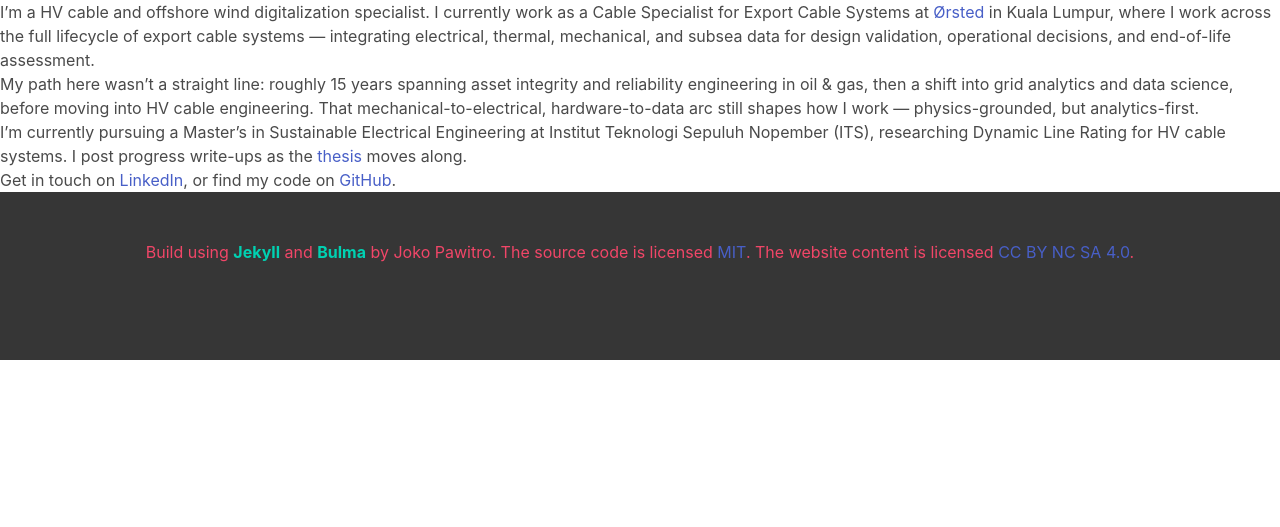
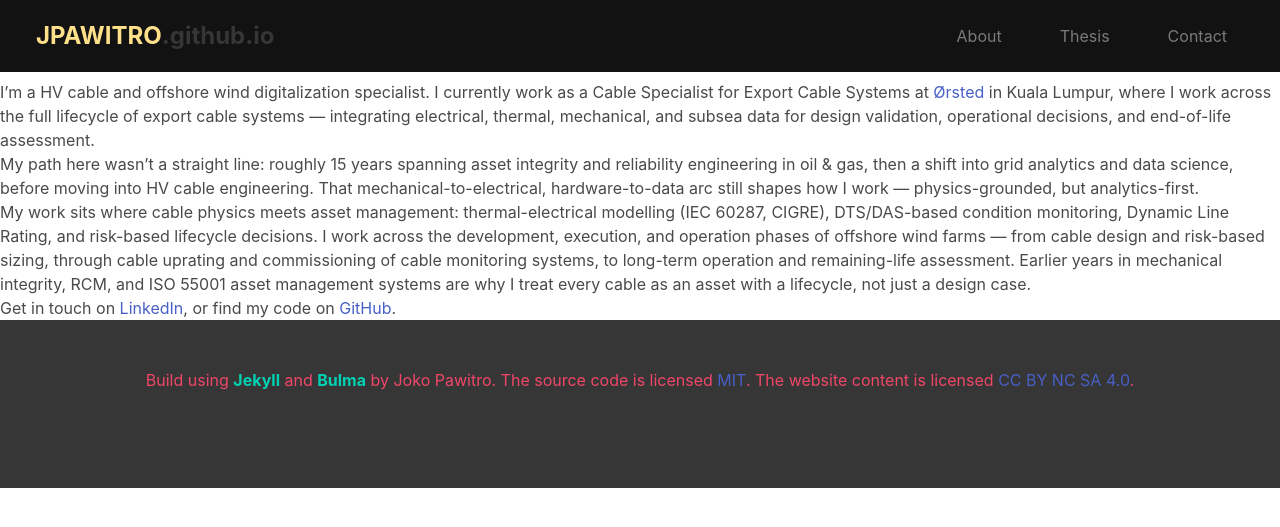
Before and after one commit to jpawitro/jpawitro.github.io, a Jekyll site: the page built from about.markdown, in a window 1280 px wide. Shown: the top 527 px of the page. Built offline with Jekyll 4.4.1, drawn with Linux system fonts in a browser that asks for light colours.

```diff
--- a/Gemfile
+++ b/Gemfile
@@ -8,6 +8,10 @@ source "https://rubygems.org"
 # This will help ensure the proper Jekyll version is running.
 # Happy Jekylling!
 gem "jekyll", "~> 4.3.1"
+gem "csv"
+gem "base64"
+gem "bigdecimal"
+gem "logger"
 # This is the default theme for new Jekyll sites. You may change this to anything you like.
 # gem "minima", "~> 2.5"
 # gem 'jekyll-theme-hydejack', '~> 9.1', '>= 9.1.6'
--- a/_config.yml
+++ b/_config.yml
@@ -20,7 +20,7 @@
 
 title: Jpawitro's Space
 name: Joko Pawitro
-occupation: 'Engineer | Geek | Analyst'
+occupation: 'HV Cable & Offshore Wind Asset Engineer'
 email: jpawitro@protonmail.com
 description: >- # this means to ignore newlines until "baseurl:"
   Joko Pawitro's personal page.
@@ -47,7 +47,8 @@ occupations:
       - "Cable exposure detection & monitoring: integrating DTS/DAS with subsea survey data for early intervention"
       - "TEEM (Thermal-Electrical Equivalent Model): verifying supplier thermal calculations and design assumptions"
       - "RBCD (Risk-Based Cable Design): ongoing simulation for design validation"
-      - "Dynamic Line Rating (DLR) methodology — also the focus of my Master's thesis"
+      - "Cable uprating and commissioning of cable monitoring systems (execution phase)"
+      - "Dynamic Line Rating (DLR) methodology for operational capacity optimisation"
     capabilities:
       - HV cable systems (export, array, onshore, offshore)
       - Thermal-electrical modeling (IEC 60287, CIGRE TB 880/908)
--- a/_includes/navbar.html
+++ b/_includes/navbar.html
@@ -1,8 +1,8 @@
 <nav class="navbar has-background-black-bis is-fixed-top" role="navigation" aria-label="main navigation">
   <div class="navbar-brand px-5 py-2">
     <p class="navbar-item is-size-4 has-text-dark has-text-weight-bold">
-      <span class="has-text-warning">JPAWiTRO</span>
-      .space
+      <span class="has-text-warning">JPAWITRO</span>
+      .github.io
     </p>
     <a role="button" class="navbar-burger" aria-label="menu" aria-expanded="false" data-target="navMenu">
       <span aria-hidden="true"></span>
--- a/_layouts/page.html
+++ b/_layouts/page.html
@@ -1,5 +1,7 @@
 ---
 layout : default
 ---
-
+{% include navbar.html %}
+<div style="padding-top: 5rem;">
 {{ content }}
+</div>
--- a/about.markdown
+++ b/about.markdown
@@ -16,10 +16,15 @@ analytics and data science, before moving into HV cable engineering. That
 mechanical-to-electrical, hardware-to-data arc still shapes how I work —
 physics-grounded, but analytics-first.
 
-I'm currently pursuing a Master's in Sustainable Electrical Engineering at
-Institut Teknologi Sepuluh Nopember (ITS), researching Dynamic Line Rating
-for HV cable systems. I post progress write-ups as the [thesis](/thesis/progress/)
-moves along.
+My work sits where cable physics meets asset management: thermal-electrical
+modelling (IEC 60287, CIGRE), DTS/DAS-based condition monitoring, Dynamic Line
+Rating, and risk-based lifecycle decisions. I work across the development,
+execution, and operation phases of offshore wind farms — from cable design and
+risk-based sizing, through cable uprating and commissioning of cable
+monitoring systems, to long-term operation and remaining-life assessment.
+Earlier years in mechanical integrity, RCM, and ISO 55001 asset management
+systems are why I treat every cable as an asset with a lifecycle, not just a
+design case.
 
 Get in touch on [LinkedIn](https://linkedin.com/in/jpawitro), or find my code
 on [GitHub](https://github.com/jpawitro).
--- a/index.markdown
+++ b/index.markdown
@@ -4,4 +4,4 @@
 
 layout: home
 ---
-I work on HV cable engineering and offshore wind digitalization — thermal-electrical modeling, condition monitoring, and Dynamic Line Rating — while researching DLR for HV cable systems as my Master's thesis.
+HV cable and offshore wind asset engineer. I bring power systems, mechanical, and energy expertise to cable design, condition monitoring, and risk-based asset management, across the development, execution, and operation of offshore wind farms.
```
Also changed, not shown: rpi/2026-09-21_hero-and-about-repositioning/plan.md (added, +56 -0 lines), rpi/2026-09-21_hero-and-about-repositioning/report.md (added, +53 -0 lines), Gemfile.lock, 1 other file.
